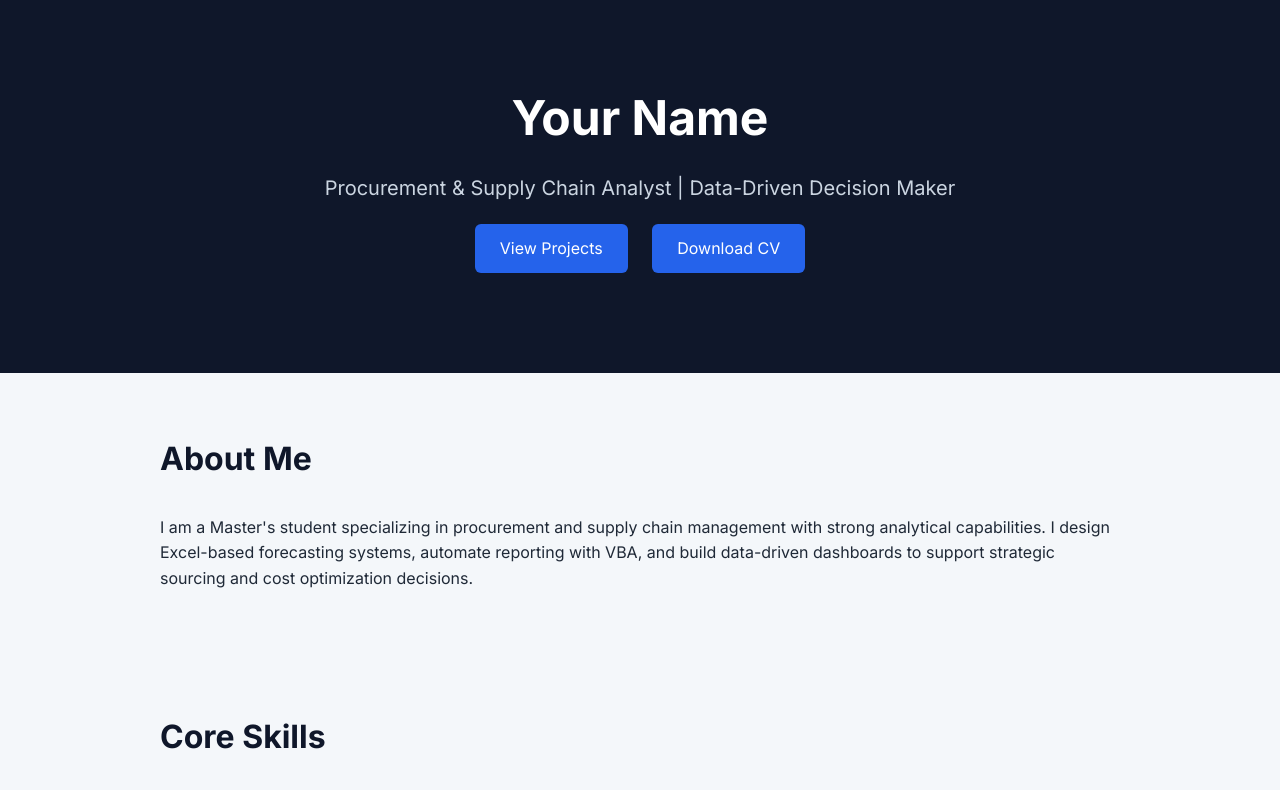
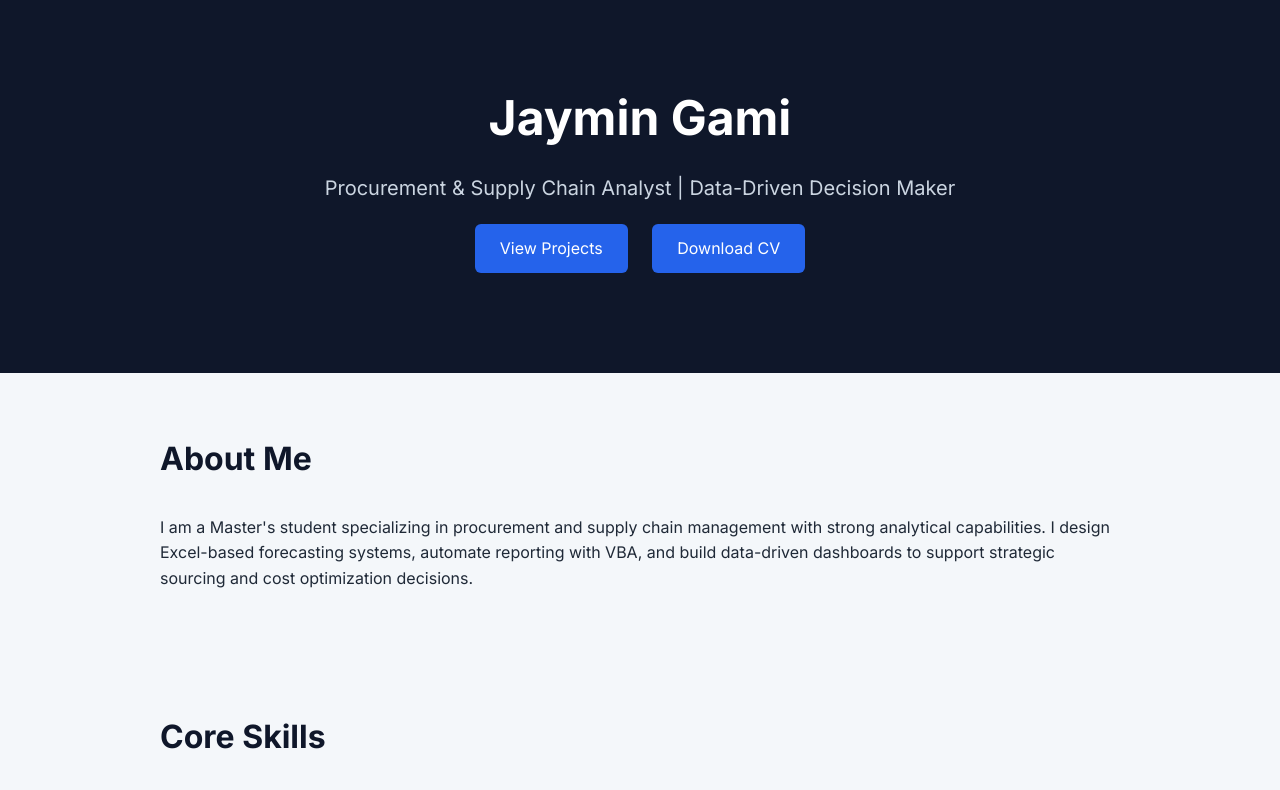
Before and after one commit to jaymingami/jaymingami.github.io, a plain HTML site: page index.html in a window 1280 px wide. Shown: the top 790 px of the page. Drawn offline with Linux system fonts and the light colour scheme.

Commit message:
Update header with name 'Jaymin Gami'

```diff
--- a/index.html
+++ b/index.html
@@ -62,7 +62,7 @@ padding:30px;
 <body>
 
 <header>
-<h1>Your Name</h1>
+<h1>Jaymin Gami</h1>
 <p>Procurement & Supply Chain Analyst | Data-Driven Decision Maker</p>
 <a href="#projects" class="btn">View Projects</a>
 <a href="CV.pdf" class="btn">Download CV</a>
```
